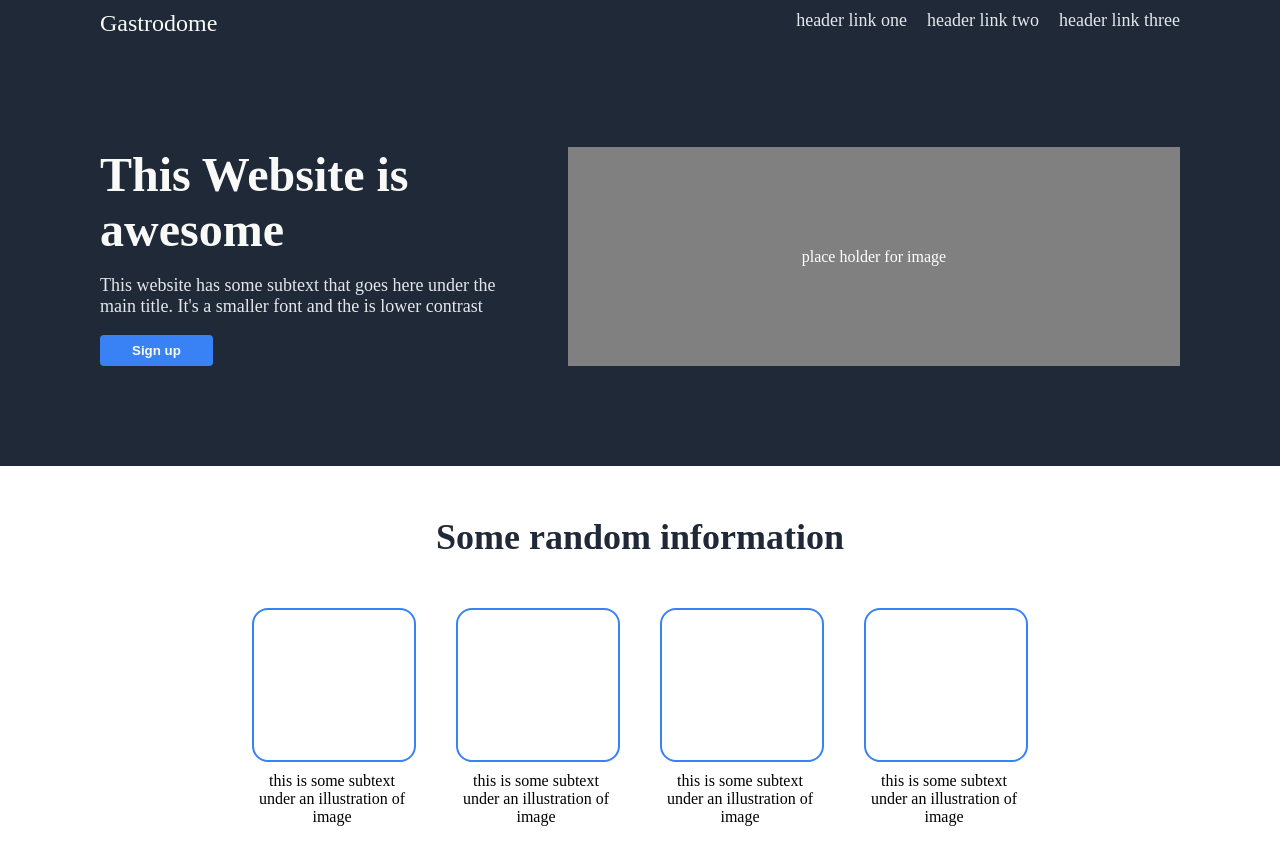
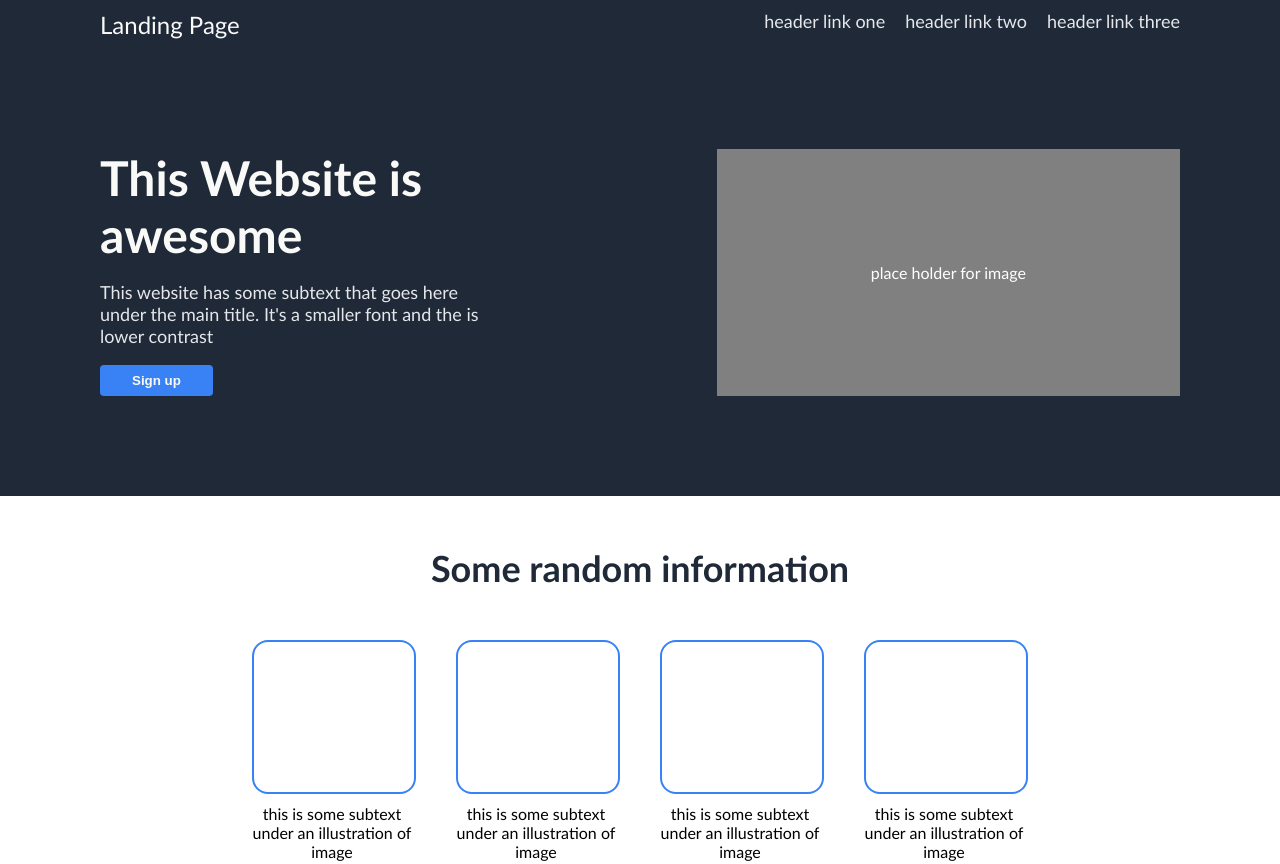
Before and after one commit to fjorn-x/FoodieFC, a plain HTML site: page index.html in a window 1280 px wide. Shown: the top 864 px of the page. Drawn offline with Linux system fonts and the light colour scheme.

Commit message:
Completed Template

```diff
--- a/index.html
+++ b/index.html
@@ -4,7 +4,7 @@
   <head>
     <meta charset="utf-8" />
     <meta http-equiv="X-UA-Compatible" content="IE=edge" />
-    <title>Gastrodome</title>
+    <title>Landing Page</title>
     <meta name="description" content="" />
     <meta name="viewport" content="width=device-width, initial-scale=1" />
     <link rel="stylesheet" href="style.css" />
@@ -12,7 +12,7 @@
   <body>
     <div class="head-container">
       <div class="header">
-        <div class="logo">Gastrodome</div>
+        <div class="logo">Landing Page</div>
 
         <ul>
           <li><a href="">header link one</a></li>
--- a/style.css
+++ b/style.css
@@ -2,6 +2,7 @@ body {
   height: 100vh;
   padding: 0px;
   margin: 0px;
+  font-family: "Gill Sans", "Gill Sans MT", Calibri, "Trebuchet MS", sans-serif;
 }
 .head-container {
   background-color: #1f2937;
@@ -18,7 +19,7 @@ body {
 .content-1 {
   display: flex;
   flex-direction: column;
-  flex: 1;
+  flex: 2;
 }
 .content-2 {
   flex-shrink: 1;
```
Also changed, not shown: 1 other file.
